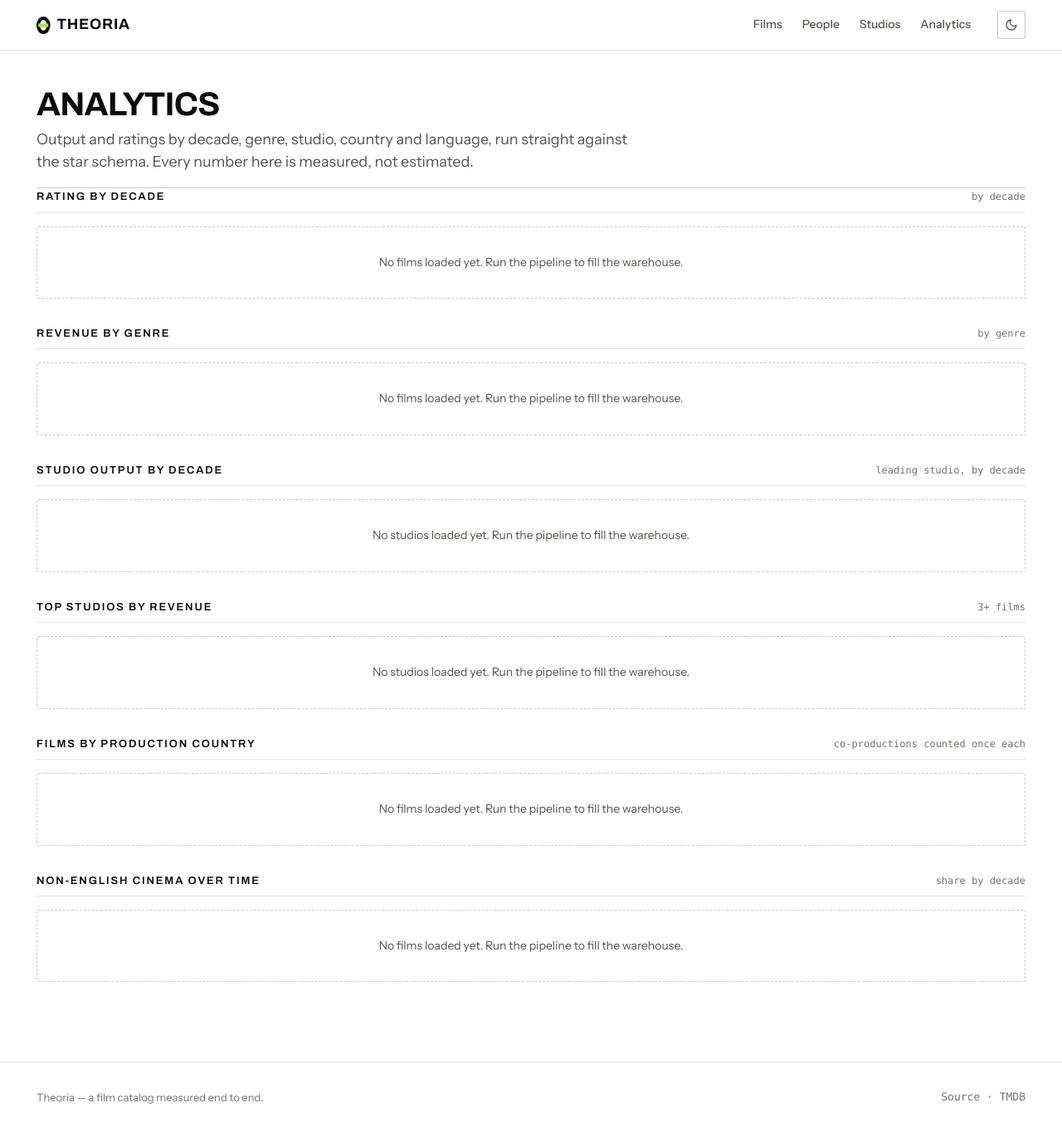
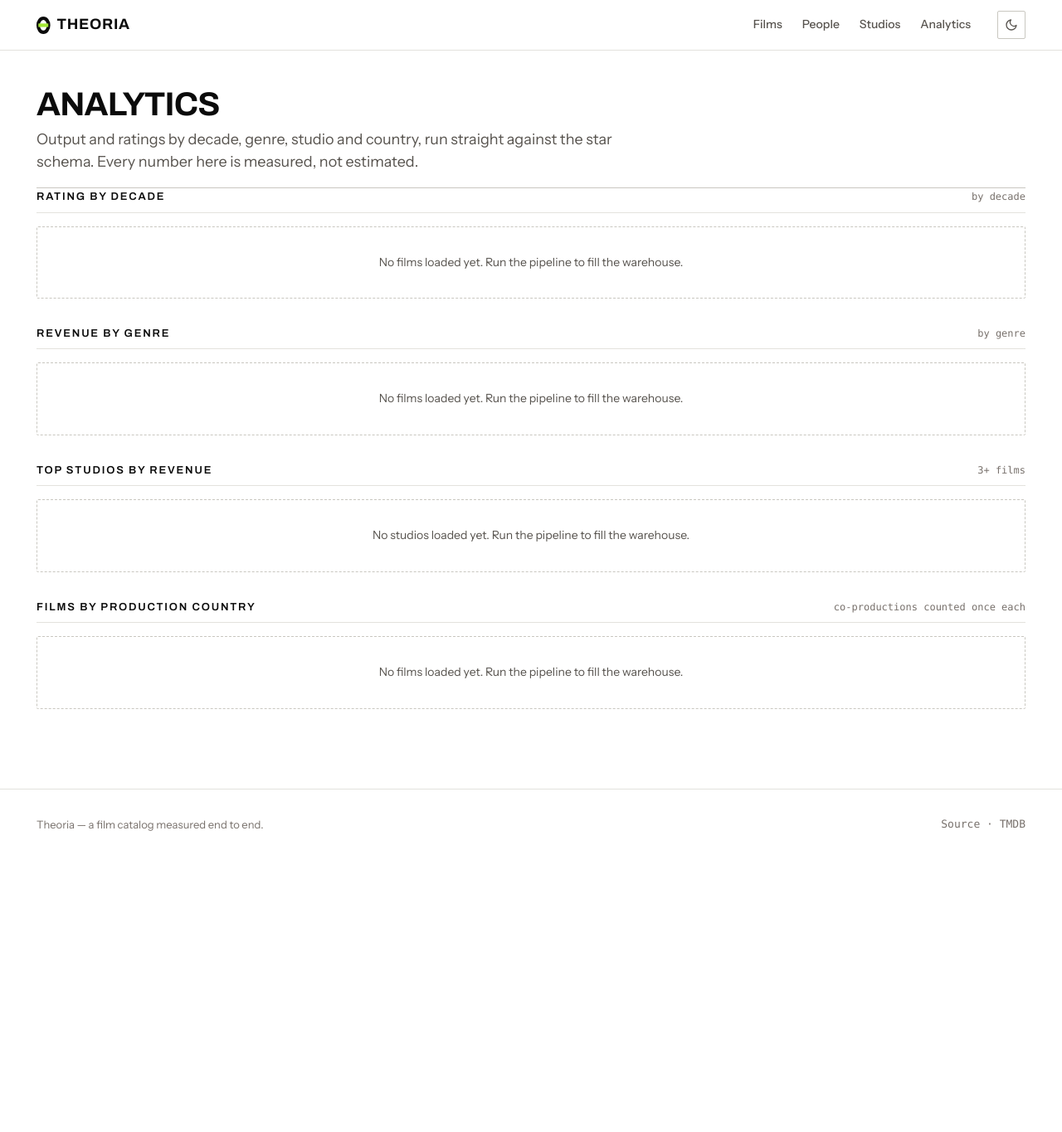
Before and after one commit to suhaylshokirov/theoria, a Django app: template django_app/analytics/templates/analytics/dashboard.html in a window 1280 px wide. Shown: the whole page at 83% size. After the commit the page ends 1002 px from the top, so only its background shows below. Run offline with Django 5.2, Linux system fonts and the light colour scheme; the template is opened without the code that fills it, so the values that code supplies are empty; some web fonts are replaced.

Commit message:
Analytics: drop the Non-English-cinema and Studio-output-by-decade panels

```diff
--- a/django_app/analytics/templates/analytics/dashboard.html
+++ b/django_app/analytics/templates/analytics/dashboard.html
@@ -10,7 +10,7 @@
 {% endblock %}
 
 {% block content %}
-{% include "movies/_sheet_header.html" with title="Analytics" sub="Output and ratings by decade, genre, studio, country and language, run straight against the star schema. Every number here is measured, not estimated." only %}
+{% include "movies/_sheet_header.html" with title="Analytics" sub="Output and ratings by decade, genre, studio and country, run straight against the star schema. Every number here is measured, not estimated." only %}
 
 <div class="panel-grid">
     <section class="panel is-wide" aria-labelledby="decade-h">
@@ -75,33 +75,6 @@
         {% endif %}
     </section>
 
-    <section class="panel is-wide" aria-labelledby="studio-decade-h">
-        <div class="section-head">
-            <h2 id="studio-decade-h">Studio output by decade</h2>
-            <span class="section-note">leading studio, by decade</span>
-        </div>
-        {% if studio_output_by_decade %}
-        <div class="table-wrap">
-            <table>
-                <thead>
-                    <tr><th scope="col">Decade</th><th scope="col">Leading studio</th><th scope="col" class="num">Films</th></tr>
-                </thead>
-                <tbody>
-                    {% for row in studio_output_by_decade %}
-                    <tr>
-                        <th scope="row" class="mono">{{ row.decade }}</th>
-                        <td>{{ row.studio_name }}</td>
-                        <td class="num" data-meter>{{ row.movie_count }}</td>
-                    </tr>
-                    {% endfor %}
-                </tbody>
-            </table>
-        </div>
-        {% else %}
-        <p class="empty">No studios loaded yet. Run the pipeline to fill the warehouse.</p>
-        {% endif %}
-    </section>
-
     <section class="panel is-wide" aria-labelledby="studio-revenue-h">
         <div class="section-head">
             <h2 id="studio-revenue-h">Top studios by revenue</h2>
@@ -157,36 +130,6 @@
         {% endif %}
     </section>
 
-    <section class="panel is-wide" aria-labelledby="language-h">
-        <div class="section-head">
-            <h2 id="language-h">Non-English cinema over time</h2>
-            <span class="section-note">share by decade</span>
-        </div>
-        {% if non_english_over_time %}
-        <div class="chart-stage">
-            <canvas id="language-chart" role="img" aria-label="Non-English share of films by decade, line chart"></canvas>
-        </div>
-        <div class="table-wrap">
-            <table>
-                <thead>
-                    <tr><th scope="col">Decade</th><th scope="col" class="num">Films</th><th scope="col" class="num">Non-English</th><th scope="col" class="num">Share</th></tr>
-                </thead>
-                <tbody>
-                    {% for row in non_english_over_time %}
-                    <tr>
-                        <th scope="row" class="mono">{{ row.decade }}</th>
-                        <td class="num">{{ row.film_count }}</td>
-                        <td class="num" data-meter>{{ row.non_english_count }}</td>
-                        <td class="num">{{ row.non_english_pct|floatformat:1 }}%</td>
-                    </tr>
-                    {% endfor %}
-                </tbody>
-            </table>
-        </div>
-        {% else %}
-        <p class="empty">No films loaded yet. Run the pipeline to fill the warehouse.</p>
-        {% endif %}
-    </section>
 </div>
 {% endblock %}
 
@@ -195,8 +138,6 @@
 {{ decade_avg_ratings|json_script:"decade-avg-ratings" }}
 {{ genre_labels|json_script:"genre-labels" }}
 {{ genre_revenue|json_script:"genre-revenue" }}
-{{ language_labels|json_script:"language-labels" }}
-{{ language_non_english_pct|json_script:"language-non-english-pct" }}
 
 <script src="https://cdn.jsdelivr.net/npm/chart.js@4.4.1"></script>
 <script src="{% static 'js/analytics.js' %}"></script>
--- a/django_app/static/js/analytics.js
+++ b/django_app/static/js/analytics.js
@@ -177,38 +177,6 @@
         }),
       }));
     }
-
-    var langLabels = readJSON("language-labels");
-    var langPct = readJSON("language-non-english-pct");
-    var langCanvas = document.getElementById("language-chart");
-    if (langCanvas && langLabels && langLabels.length) {
-      charts.push(new Chart(langCanvas, {
-        type: "line",
-        data: {
-          labels: langLabels,
-          datasets: [
-            {
-              label: "Non-English share",
-              data: langPct,
-              borderColor: MARK,
-              borderWidth: 2,
-              pointRadius: 4,
-              pointHoverRadius: 7,
-              pointHitRadius: 16,
-              pointBackgroundColor: MARK,
-              pointBorderColor: PAPER,
-              pointBorderWidth: 2,
-              backgroundColor: WASH,
-              fill: true,
-              tension: 0.25,
-            },
-          ],
-        },
-        options: baseOptions(function (v) {
-          return Number(v).toFixed(1) + "%";
-        }),
-      }));
-    }
   }
 
   // Rebuild on theme change: Chart.js bakes colours into the instance, so
```
Also changed, not shown: CLAUDE.md (+25 -13 lines), django_app/analytics/views.py (+1 -10 lines), tests/test_django_views.py (+2 -17 lines).
